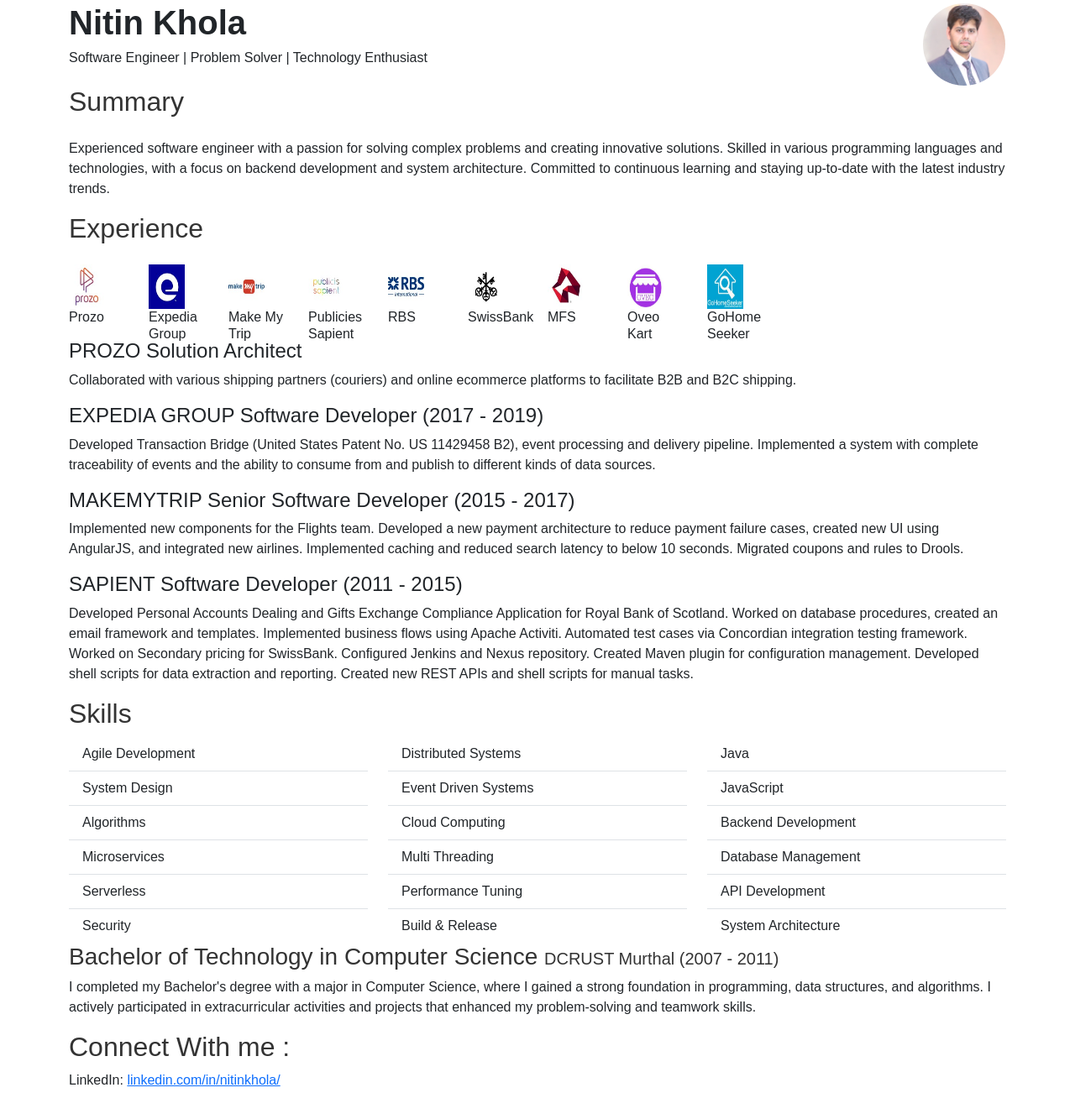
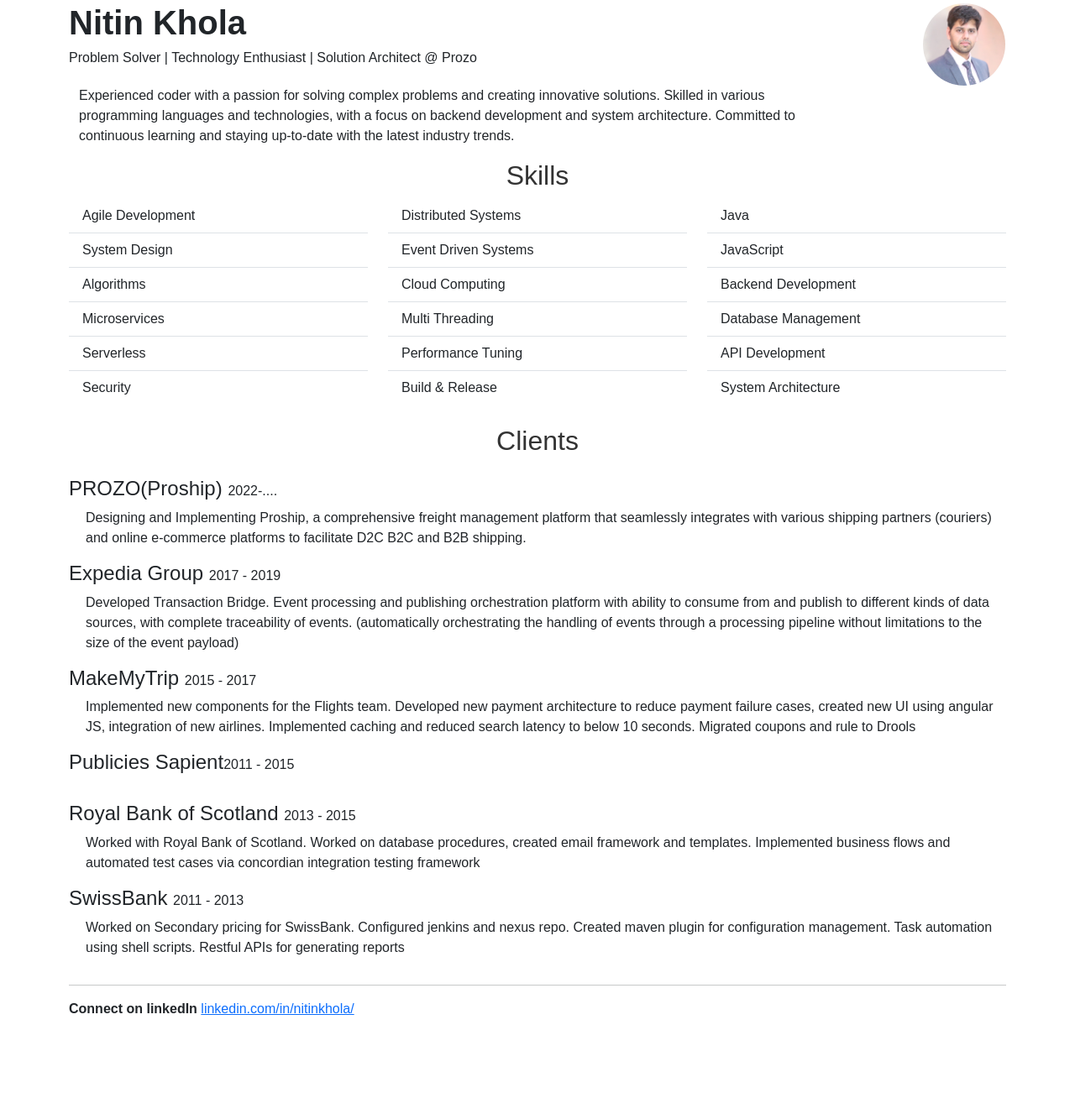
Before and after one commit to nitinkhola/nitinkhola.github.io, a plain HTML site: page index.html in a window 1280 px wide. Shown: the part 37-1370 px from the top of the page at 84% size. After the commit the page ends 1291 px from the top, so only its background shows below. Drawn offline with nearby package versions, Linux system fonts and the light colour scheme.

Commit message:
Changing content for index.html

```diff
--- a/index.html
+++ b/index.html
@@ -26,6 +26,9 @@
     border-radius: 50%;
     border: 1px solid white;
     }
+    .lm20px{
+      margin-left: 20px;
+    }
     </style>
   </head>
   <body>
@@ -35,11 +38,53 @@
       </div>
       <h1 class="h1 fw-bold">Nitin Khola</h1>
       <!--<h2>Nitin Khola</h2>-->
-      <p class="h6 mb-4">Software Engineer | Problem Solver | Technology Enthusiast</p>
-      <h2 class="mb-4">Summary</h2>
-      <p>Experienced software engineer with a passion for solving complex problems and creating innovative solutions. Skilled in various programming languages and technologies, with a focus on backend development and system architecture. Committed to continuous learning and staying up-to-date with the latest industry trends.</p>
-      <h2 class="mb-4" >Experience</h2>
+      <p class="h6 mb-4">Problem Solver | Technology Enthusiast | <span class="h6" > Solution Architect @ Prozo</span></p>
+      <!--<h2 class="mb-4">Summary</h2>-->
       <div class="row">
+        <div class="col-sm-11">
+          <p>Experienced coder with a passion for solving complex problems and creating innovative solutions. Skilled in various programming languages and technologies, with a focus on backend development and system architecture. Committed to continuous learning and staying up-to-date with the latest industry trends.</p>
+        </div>
+      </div>
+
+
+      <div>
+        <h2 style="text-align: center;">Skills</h2>
+        <div class="row">
+          <div class="col">
+            <ul class="list-group list-group-flush">
+              <li class="list-group-item">Agile Development</li>
+              <li class="list-group-item">System Design</li>
+              <li class="list-group-item">Algorithms</li>
+              <li class="list-group-item">Microservices</li>
+              <li class="list-group-item">Serverless</li>
+              <li class="list-group-item">Security</li>
+            </ul>
+          </div>
+          <div class="col">
+            <ul class="list-group list-group-flush">
+              <li class="list-group-item">Distributed Systems</li>
+              <li class="list-group-item">Event Driven Systems</li>
+              <li class="list-group-item">Cloud Computing</li>
+              <li class="list-group-item">Multi Threading</li>
+              <li class="list-group-item">Performance Tuning</li>
+              <li class="list-group-item">Build &amp; Release</li>
+            </ul>
+          </div>
+          <div class="col">
+            <ul class="list-group list-group-flush">
+              <li class="list-group-item">Java</li>
+              <li class="list-group-item">JavaScript</li>
+              <li class="list-group-item">Backend Development</li>
+              <li class="list-group-item">Database Management</li>
+              <li class="list-group-item">API Development</li>
+              <li class="list-group-item">System Architecture</li>
+            </ul>
+          </div>
+        </div>
+      </div>
+      <br>
+      <h2 class="mb-4" style="text-align: center;">Clients</h2>
+      <!--<div class="row">
         <div class="col-lg-1 col-sm-4">
           <img src="./img/prozologo.jpeg" style=" width:60%;height:60% " />
           <h6>Prozo</h6>
@@ -76,80 +121,46 @@
           <img src="./img/ghs.jpeg" style=" width:60%;height:60% " />
           <h6>GoHome Seeker</h6>
         </div>
-      </div>
-      <div>
+      </div>-->
+      <div >
         <div class="row">
           <div class="col">
-            <h4>PROZO <span class="h4" >Solution Architect</span></h4>
-            <p>Collaborated with various shipping partners (couriers) and online ecommerce platforms to facilitate B2B and B2C shipping.</p>
+            <h4>PROZO(Proship) <span class="h6" >2022-....</span></h4>
+            <p class="lm20px" >Designing and Implementing Proship, a comprehensive freight management platform that seamlessly integrates with various shipping partners (couriers) and online e-commerce platforms to facilitate D2C B2C and B2B shipping.</p>
           </div>
         </div>
         <div class="row">
           <div class="col">
-            <h4>EXPEDIA GROUP <span class="h4" >Software Developer (2017 - 2019)</span></h4>
-            <p>Developed Transaction Bridge (United States Patent No. US 11429458 B2), event processing and delivery pipeline. Implemented a system with complete traceability of events and the ability to consume from and publish to different kinds of data sources.</p>
+            <h4>Expedia Group <span class="h6" >2017 - 2019</span></h4>
+            <p class="lm20px" >Developed Transaction Bridge. Event processing and publishing orchestration platform with ability to consume from and publish to different kinds of data sources, with complete traceability of events. (automatically orchestrating the handling of events through a processing pipeline without limitations to the size of the event payload)</p>
           </div>
         </div>
         <div class="row">
           <div class="col">
-            <h4>MAKEMYTRIP <span class="h4" >Senior Software Developer (2015 - 2017)</span></h4>
-            <p>Implemented new components for the Flights team. Developed a new payment architecture to reduce payment failure cases, created new UI using AngularJS, and integrated new airlines. Implemented caching and reduced search latency to below 10 seconds. Migrated coupons and rules to Drools.</p>
+            <h4>MakeMyTrip <span class="h6" >2015 - 2017</span></h4>
+            <p class="lm20px">Implemented new components for the Flights team. Developed new payment architecture to reduce payment failure cases, created new UI using angular JS, integration of new airlines. Implemented caching and reduced search latency to below 10 seconds. Migrated coupons and rule to Drools</p>
           </div>
         </div>
         <div class="row">
           <div class="col">
-            <h4>SAPIENT <span class="h4" >Software Developer (2011 - 2015)</span></h4>
-            <p>Developed Personal Accounts Dealing and Gifts Exchange Compliance Application for Royal Bank of Scotland. Worked on database procedures, created an email framework and templates. Implemented business flows using Apache Activiti. Automated test cases via Concordian integration testing framework. Worked on Secondary pricing for SwissBank. Configured Jenkins and Nexus repository. Created Maven plugin for configuration management. Developed shell scripts for data extraction and reporting. Created new REST APIs and shell scripts for manual tasks.</p>
+            <h4>Publicies Sapient<span class="h6" >2011 - 2015</span></h4>
+            <br>
+            <h4>Royal Bank of Scotland <span class="h6" >2013 - 2015</span></h4>
+            <p class="lm20px">Worked with Royal Bank of Scotland. Worked on database procedures, created email framework and templates. Implemented business flows and automated test cases via concordian integration testing framework</p>
+            <h4>SwissBank <span class="h6" >2011 - 2013</span></h4>
+            <p class="lm20px">Worked on Secondary pricing for SwissBank. Configured jenkins and nexus repo. Created maven plugin for configuration management. Task automation using shell scripts. Restful APIs for generating reports</p>
           </div>
         </div>
       </div>
 
 
-      <div>
-        <h2>Skills</h2>
-        <div class="row">
-          <div class="col">
-            <ul class="list-group list-group-flush">
-              <li class="list-group-item">Agile Development</li>
-              <li class="list-group-item">System Design</li>
-              <li class="list-group-item">Algorithms</li>
-              <li class="list-group-item">Microservices</li>
-              <li class="list-group-item">Serverless</li>
-              <li class="list-group-item">Security</li>
-            </ul>
-          </div>
-          <div class="col">
-            <ul class="list-group list-group-flush">
-              <li class="list-group-item">Distributed Systems</li>
-              <li class="list-group-item">Event Driven Systems</li>
-              <li class="list-group-item">Cloud Computing</li>
-              <li class="list-group-item">Multi Threading</li>
-              <li class="list-group-item">Performance Tuning</li>
-              <li class="list-group-item">Build &amp; Release</li>
-            </ul>
-          </div>
-          <div class="col">
-            <ul class="list-group list-group-flush">
-              <li class="list-group-item">Java</li>
-              <li class="list-group-item">JavaScript</li>
-              <li class="list-group-item">Backend Development</li>
-              <li class="list-group-item">Database Management</li>
-              <li class="list-group-item">API Development</li>
-              <li class="list-group-item">System Architecture</li>
-            </ul>
-          </div>
-        </div>
-      </div>
+
 
 
       <div>
-        <!--<h2>Education</h2>-->
-        <h3>Bachelor of Technology in Computer Science <span class="h5" > DCRUST Murthal (2007 - 2011)</span></h3>
-        <p>I completed my Bachelor's degree with a major in Computer Science, where I gained a strong foundation in programming, data structures, and algorithms. I actively participated in extracurricular activities and projects that enhanced my problem-solving and teamwork skills.</p>
-        <h2>Connect With me : </h2>
-        <p>LinkedIn: <a href="https://www.linkedin.com/in/nitinkhola/" target="_blank">linkedin.com/in/nitinkhola/</a></p>
+        <hr>
+        <p><b> Connect on linkedIn</b> <a href="https://www.linkedin.com/in/nitinkhola/" target="_blank">linkedin.com/in/nitinkhola/</a></p>
       </div>
-
 
     </div>
   </body>
```
